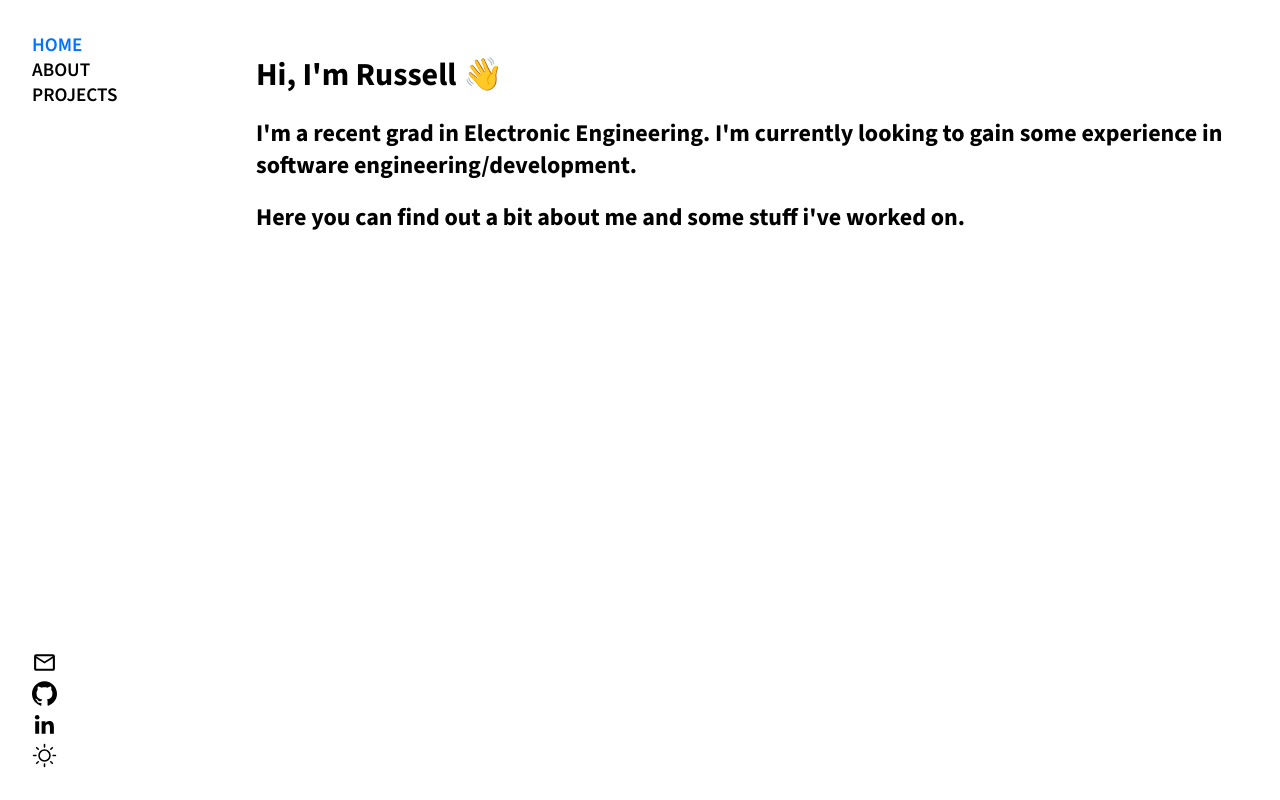
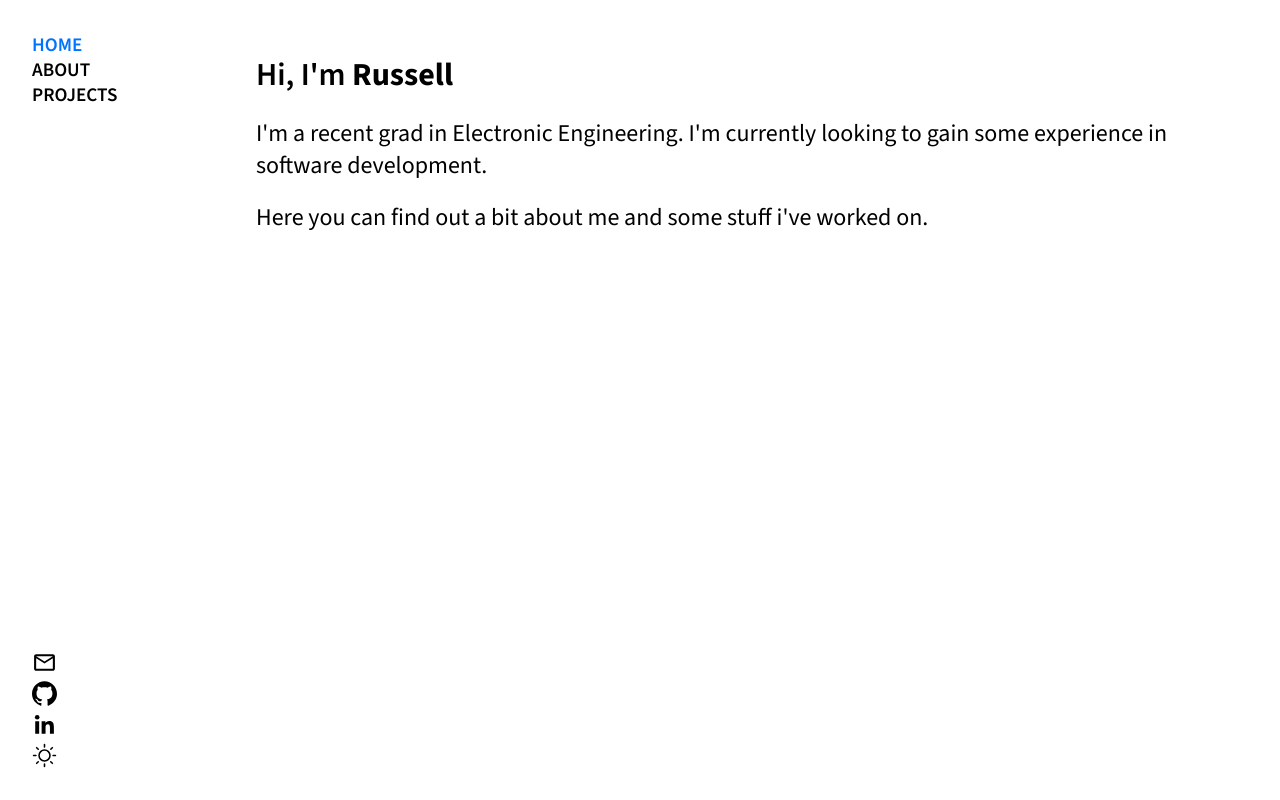
Before and after one commit to rnba12/website, a SvelteKit app: page / in a window 1280 px wide. Built offline with nearby package versions, Linux system fonts and the light colour scheme.

Commit message:
Style: home page

```diff
--- a/src/routes/+page.svelte
+++ b/src/routes/+page.svelte
@@ -1,5 +1,22 @@
-<h1>Hi, I'm Russell 👋</h1>
+<svelte:head>
+    <title>Russell Ampomah</title>
+</svelte:head>
 
-<h2> I'm a recent grad in Electronic Engineering. I'm currently looking to gain some experience in software engineering/development.</h2>
+<h1>Hi, I'm <span class="name">Russell</span></h1>
+
+<h2> I'm a recent grad in Electronic Engineering. I'm currently looking to gain some experience in software development.</h2>
 
 <h2>Here you can find out a bit about me and some stuff i've worked on.</h2>
+
+<style>
+    .name {
+        /* color: rgb(0, 115, 255); */
+        font-weight: 700;
+    }
+    h1 {
+        font-weight: 600;
+    }
+    h2 {
+        font-weight: 500;
+    }
+</style>
```
